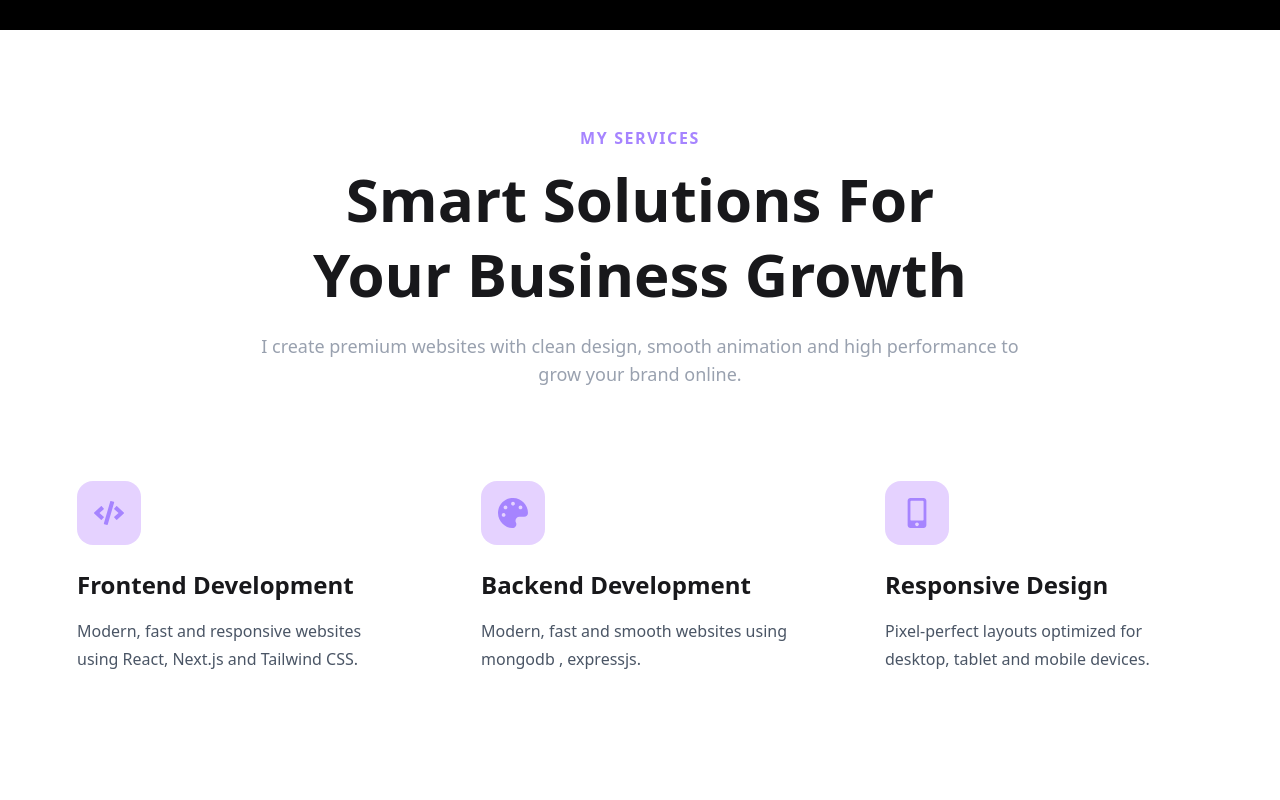
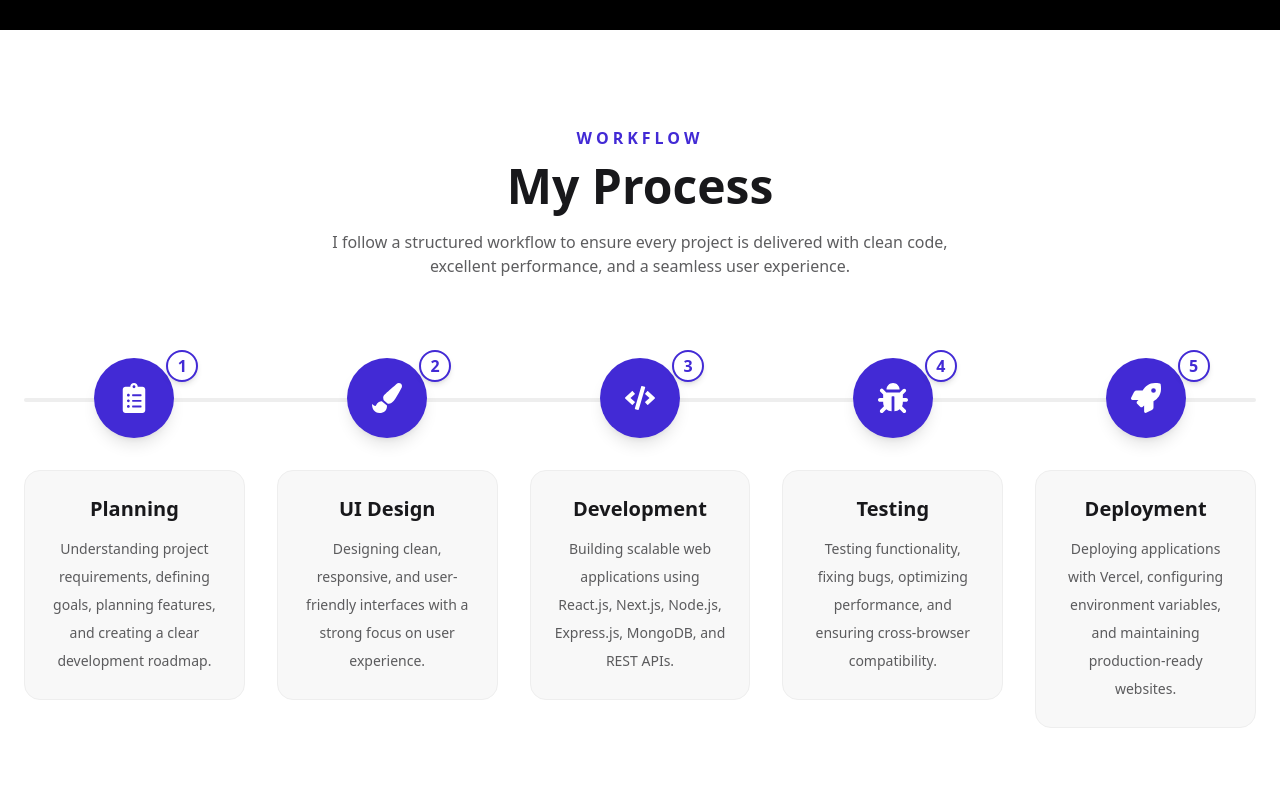
Before and after one commit to Symun-Hossain-Shifat/My-Portofolio-With-NextJS, a Next.js app: page / in a window 1280 px wide. Shown: the part 2880-3680 px from the top of the page. Built offline with nearby package versions, Linux system fonts and the light colour scheme.

Commit message:
Planning section added

```diff
--- /dev/null
+++ b/src/app/components/Planning.jsx
@@ -0,0 +1,109 @@
+"use client";
+
+import {
+  FaClipboardList,
+  FaPaintBrush,
+  FaCode,
+  FaBug,
+  FaRocket,
+} from "react-icons/fa";
+
+const process = [
+  {
+    id: 1,
+    title: "Planning",
+    icon: FaClipboardList,
+    description:
+      "Understanding project requirements, defining goals, planning features, and creating a clear development roadmap.",
+  },
+  {
+    id: 2,
+    title: "UI Design",
+    icon: FaPaintBrush,
+    description:
+      "Designing clean, responsive, and user-friendly interfaces with a strong focus on user experience.",
+  },
+  {
+    id: 3,
+    title: "Development",
+    icon: FaCode,
+    description:
+      "Building scalable web applications using React.js, Next.js, Node.js, Express.js, MongoDB, and REST APIs.",
+  },
+  {
+    id: 4,
+    title: "Testing",
+    icon: FaBug,
+    description:
+      "Testing functionality, fixing bugs, optimizing performance, and ensuring cross-browser compatibility.",
+  },
+  {
+    id: 5,
+    title: "Deployment",
+    icon: FaRocket,
+    description:
+      "Deploying applications with Vercel, configuring environment variables, and maintaining production-ready websites.",
+  },
+];
+
+export default function MyProcess() {
+  return (
+    <section id="process" className="py-24 bg-base-100">
+      <div className="max-w-7xl mx-auto px-6">
+        {/* Heading */}
+        <div className="text-center mb-20">
+          <span className="text-primary uppercase tracking-[4px] font-semibold">
+            Workflow
+          </span>
+
+          <h2 className="text-4xl md:text-5xl font-bold mt-3">
+            My Process
+          </h2>
+
+          <p className="max-w-2xl mx-auto mt-5 text-base-content/70">
+            I follow a structured workflow to ensure every project is delivered
+            with clean code, excellent performance, and a seamless user
+            experience.
+          </p>
+        </div>
+
+        {/* Timeline */}
+        <div className="relative">
+          {/* Desktop Line */}
+          <div className="hidden lg:block absolute top-10 left-0 w-full h-1 bg-base-300 rounded-full"></div>
+
+          <div className="grid grid-cols-1 md:grid-cols-2 lg:grid-cols-5 gap-8 relative">
+            {process.map((item) => {
+              const Icon = item.icon;
+
+              return (
+                <div key={item.id} className="relative text-center group">
+                  {/* Icon */}
+                  <div className="relative z-10 mx-auto w-20 h-20 rounded-full bg-primary text-white flex items-center justify-center text-3xl shadow-lg transition-all duration-300 group-hover:scale-110">
+                    <Icon />
+                  </div>
+
+                  {/* Number */}
+                  <div className="absolute top-0 left-1/2 translate-x-8 -translate-y-2 w-8 h-8 rounded-full bg-white border-2 border-primary text-primary font-bold flex items-center justify-center shadow-md z-20">
+                    {item.id}
+                  </div>
+
+                  {/* Card */}
+                  <div className="mt-8 p-6 rounded-2xl border border-base-300 bg-base-200 hover:border-primary hover:shadow-xl transition-all duration-300 hover:-translate-y-2">
+                    <h3 className="text-xl font-bold mb-3">
+                      {item.title}
+                    </h3>
+
+                    <p className="text-base-content/70 text-sm leading-7">
+                      {item.description}
+                    </p>
+                  </div>
+                </div>
+              );
+            })}
+          </div>
+        </div>
+      </div>
+    </section>
+  );
+}
--- a/src/app/page.js
+++ b/src/app/page.js
@@ -6,6 +6,7 @@ import ProjectsSection from "./components/projects";
 import ServicesComponent from "./components/services";
 import ContactComponent from "./components/contact";
 import HeroSection from "./components/navbar";
+import MyProcess from "./components/Planning";
 
 
 export default function Home() {
@@ -14,11 +15,12 @@ export default function Home() {
       <HeroSection></HeroSection>
       <Aboutpage></Aboutpage>
       <Skillspage></Skillspage>
+      <MyProcess></MyProcess>
       <ServicesComponent></ServicesComponent>
       <EducationExperience></EducationExperience>
       <ProjectsSection></ProjectsSection>
 
-      <ContactComponent></ContactComponent>
+      {/* <ContactComponent></ContactComponent> */}
     </div>
   );
 }
```
Also changed, not shown: src/app/components/navbar.jsx (line endings or trailing spaces).
